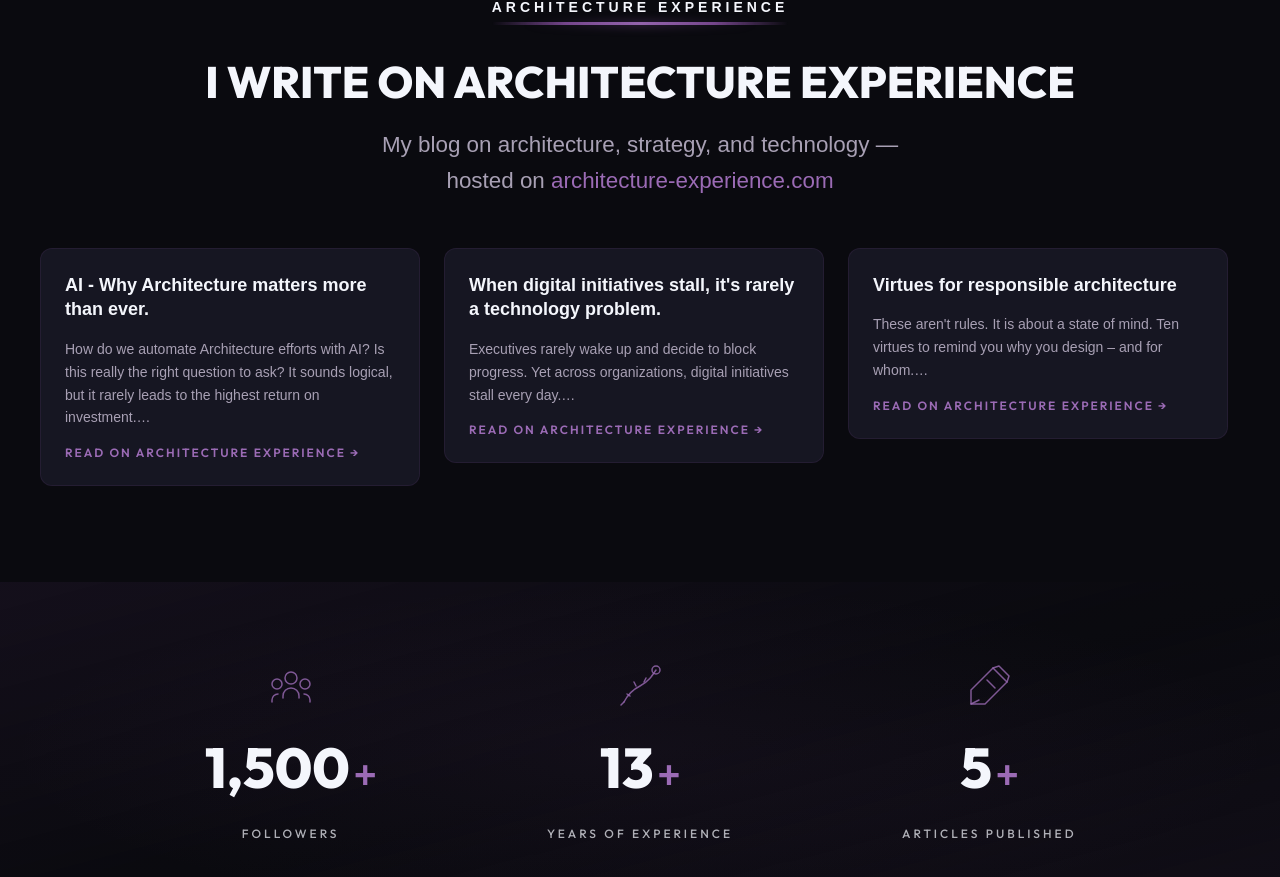
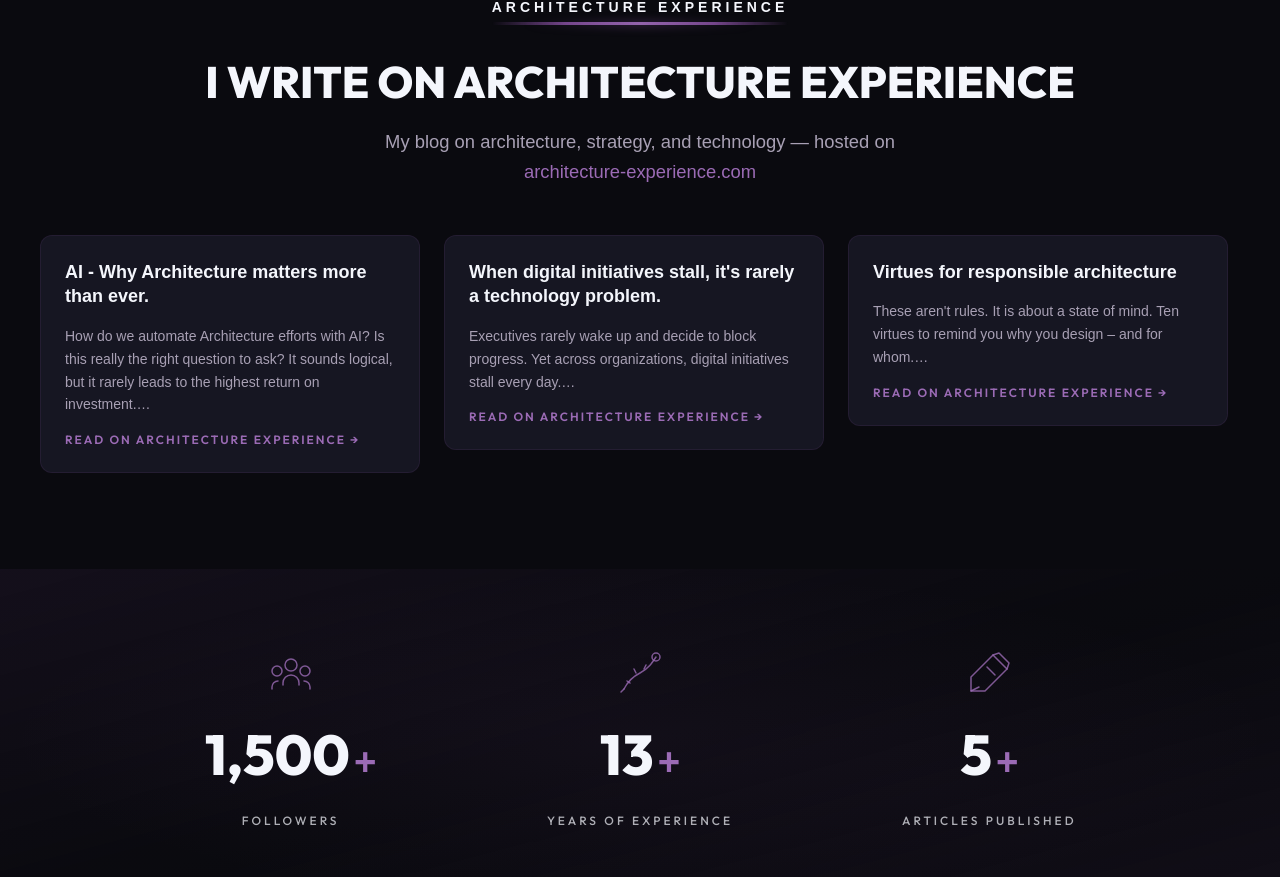
Before and after one commit to MW919/marcel-weigel-website, a Next.js app: page / in a window 1280 px wide. Shown: the part 1316-2193 px from the top of the page. Built offline with nearby package versions, Linux system fonts and the light colour scheme; no server answers; a web font is replaced by a local one.

Commit message:
Add files via upload

```diff
--- a/app/page.js
+++ b/app/page.js
@@ -112,7 +112,7 @@ export default async function HomePage() {
             <h2 className="font-heading text-[clamp(2rem,4vw,2.75rem)] font-extrabold mb-3" style={{ color: '#f4f6fc' }}>
               I WRITE ON ARCHITECTURE EXPERIENCE
             </h2>
-            <p className="font-body text-[clamp(1.1rem,2.5vw,1.4rem)] leading-relaxed text-brand-muted max-w-[550px] mx-auto">
+            <p className="font-body text-[clamp(1rem,2vw,1.15rem)] leading-relaxed text-brand-muted max-w-[550px] mx-auto">
               My blog on architecture, strategy, and technology — hosted on{' '}
               <a href="https://www.architecture-experience.com" target="_blank" rel="noopener noreferrer" className="text-accent-light hover:text-accent-light/80 transition-colors">architecture-experience.com</a>
             </p>
```
